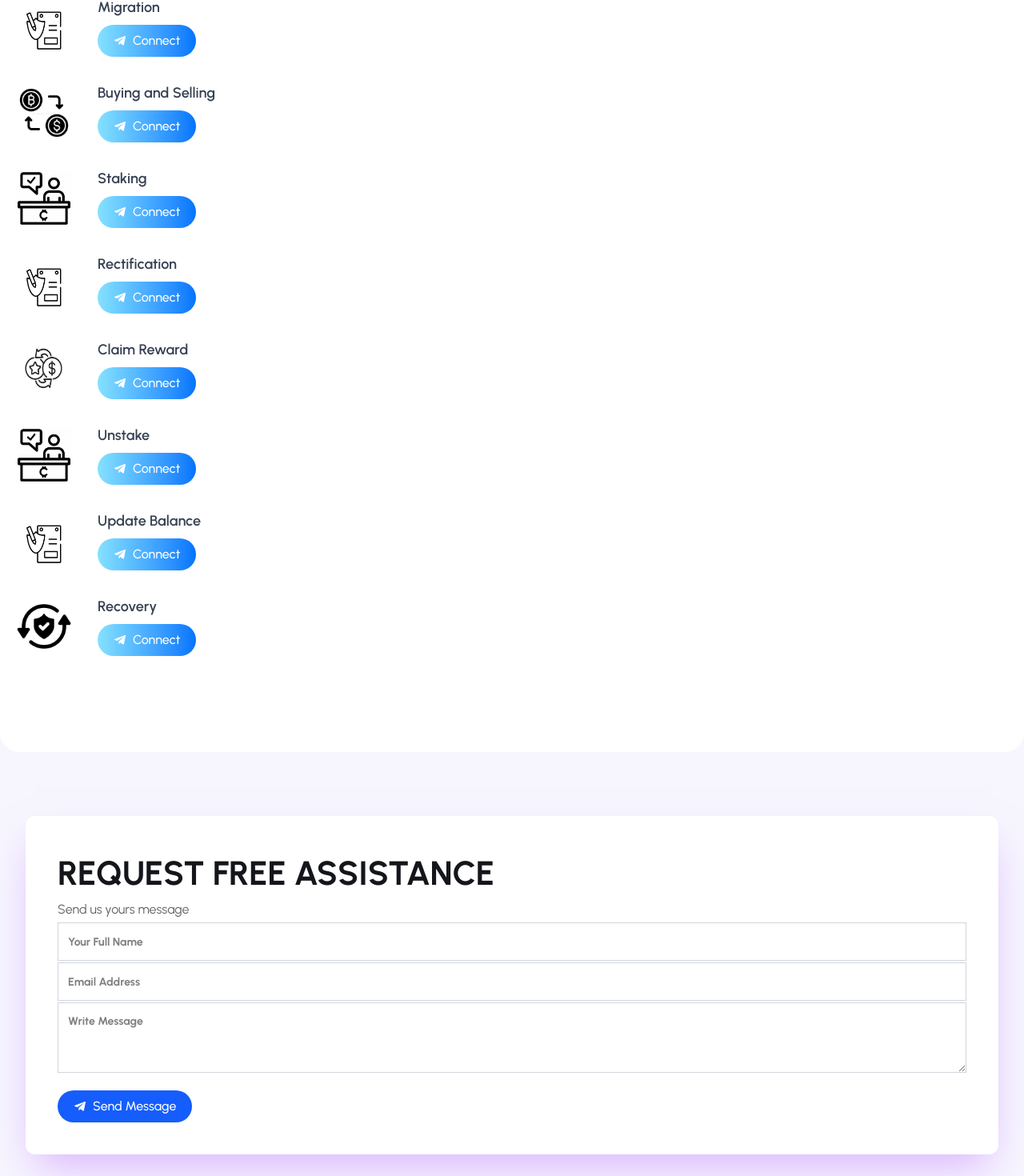
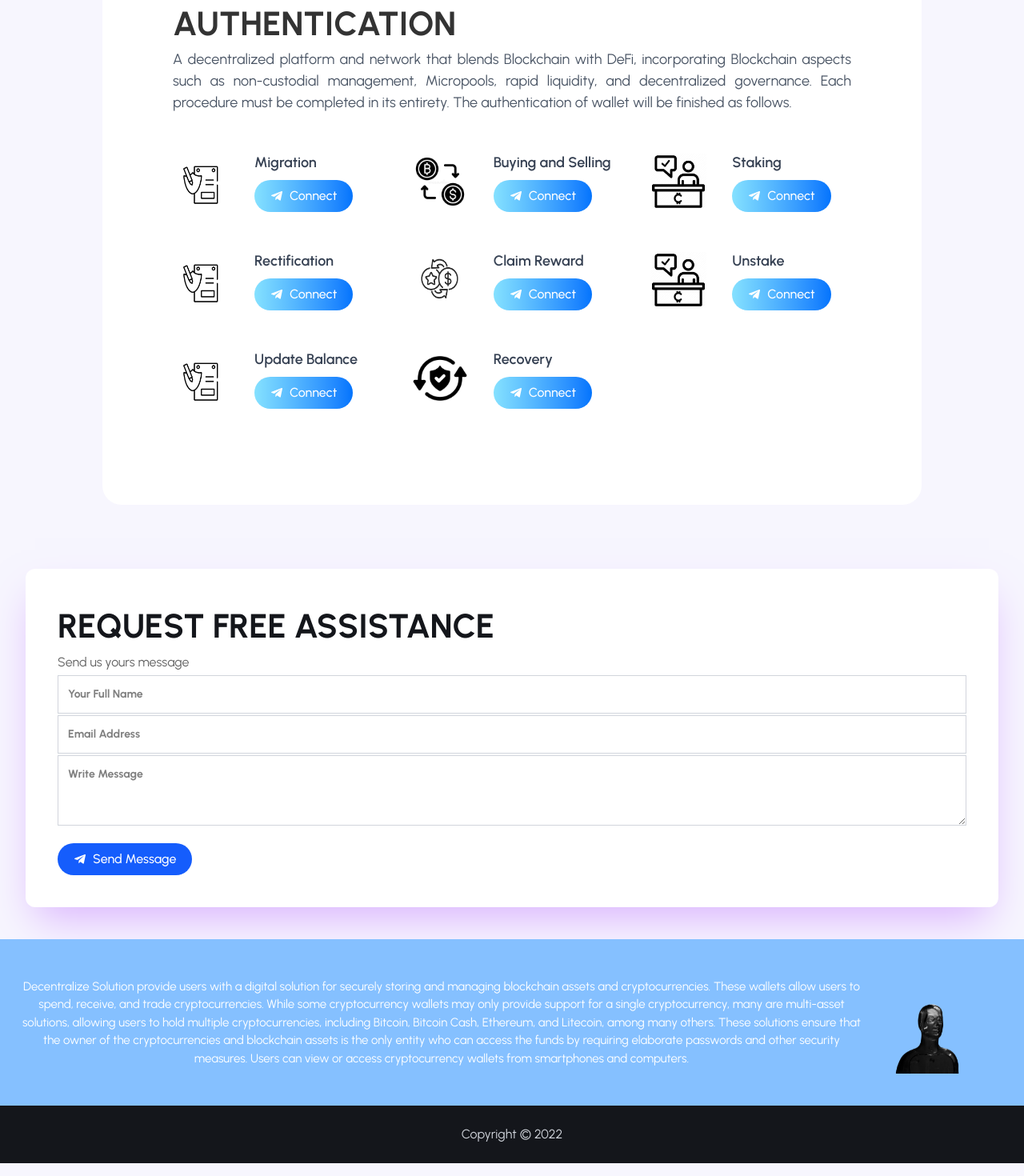
Before and after one commit to Yungflashh/weg3, a React (Vite) app: page / in a window 1280 px wide. Shown: the part 1137-2607 px from the top of the page at 80% size. Built offline with nearby package versions, Linux system fonts and the light colour scheme; a web font is replaced by a local one.

Commit message:
done with responsive this time for sure

```diff
--- a/src/components/Auth.jsx
+++ b/src/components/Auth.jsx
@@ -10,11 +10,11 @@ import { FaTelegramPlane } from "react-icons/fa";
 
 const Auth = () => {
   return (
-    <div className='py-18 px-5 text-justify bg-[#FFFFFF] rounded-3xl'>
+    <div className='py-18 px-5 text-justify bg-[#FFFFFF] rounded-3xl md:w-[80%] mx-auto md:px-22'>
         <h2 className='text-[42px] font-bold urbanist text-[#333]'>AUTHENTICATION</h2>
         <p className='text-[18px] text-gray-600'>A decentralized platform and network that blends Blockchain with DeFi, incorporating Blockchain aspects such as non-custodial management, Micropools, rapid liquidity, and decentralized governance. Each procedure must be completed in its entirety. The authentication of wallet will be finished as follows. </p>
 
-        <section className=' w-[100%] py-12 grid gap-8'>
+        <section className=' w-[100%] py-12 grid gap-8 sm:grid md:grid-cols-2 lg:grid-cols-3 md:gap-12'>
 
                   <Card icon_image={migrationImg} text={"Migration"} btn_icon={<FaTelegramPlane color='#fff'/>} btn_text={"Connect"}/>
                   <Card icon_image={buyingImg} text={"Buying and Selling"} btn_icon={<FaTelegramPlane color='#fff'/>} btn_text={"Connect"}/>
--- a/src/components/Footer.jsx
+++ b/src/components/Footer.jsx
@@ -4,11 +4,11 @@ import footerImg from "../assets/footer_img.png"
 const Footer = () => {
   return (
     <div>
-    <div className=' bg-[#85C0FF] py-20 px-5'>
-      <p className=' text-[16px] text-white text-center'>
+    <div className=' bg-[#85C0FF] py-20 px-5 md:flex md:justify-center md:items-center md:py-10'>
+      <p className=' text-[16px] text-white text-center md:text-[15px]'>
       Decentralize Solution provide users with a digital solution for securely storing and managing blockchain assets and cryptocurrencies. These wallets allow users to spend, receive, and trade cryptocurrencies. While some cryptocurrency wallets may only provide support for a single cryptocurrency, many are multi-asset solutions, allowing users to hold multiple cryptocurrencies, including Bitcoin, Bitcoin Cash, Ethereum, and Litecoin, among many others. These solutions ensure that the owner of the cryptocurrencies and blockchain assets is the only entity who can access the funds by requiring elaborate passwords and other security measures. Users can view or access cryptocurrency wallets from smartphones and computers.
       </p>
-      <img className='w-[28rem] h-[17rem]' src={footerImg} alt="" />
+      <img className='w-[28rem] h-[17rem] md:w-44 md:h-32' src={footerImg} alt="" />
     </div>
     <section className=' bg-[#14161B] text-gray-300 flex justify-center items-center py-6'>
         <p>Copyright &copy; 2022</p>
--- a/src/components/Peer.jsx
+++ b/src/components/Peer.jsx
@@ -5,8 +5,8 @@ import p2p2 from "../assets/p2p-2.webp"
 const Peer = () => {
   return (
     <div className='flex justify-center w-full gap-8 mt-5 mb-5 px-4'>
-        <img src={p2p1} className='w-30 h-max' alt="An image showing Peer to peers" />
-        <img src={p2p2} className='w-30 h-18' alt="An image showing Peer to peers" />
+        <img src={p2p1} className='w-30 h-max md:w-[25rem]' alt="An image showing Peer to peers" />
+        <img src={p2p2} className='w-30 md:w-[25rem]' alt="An image showing Peer to peers" />
     </div>
   )
 }
```
